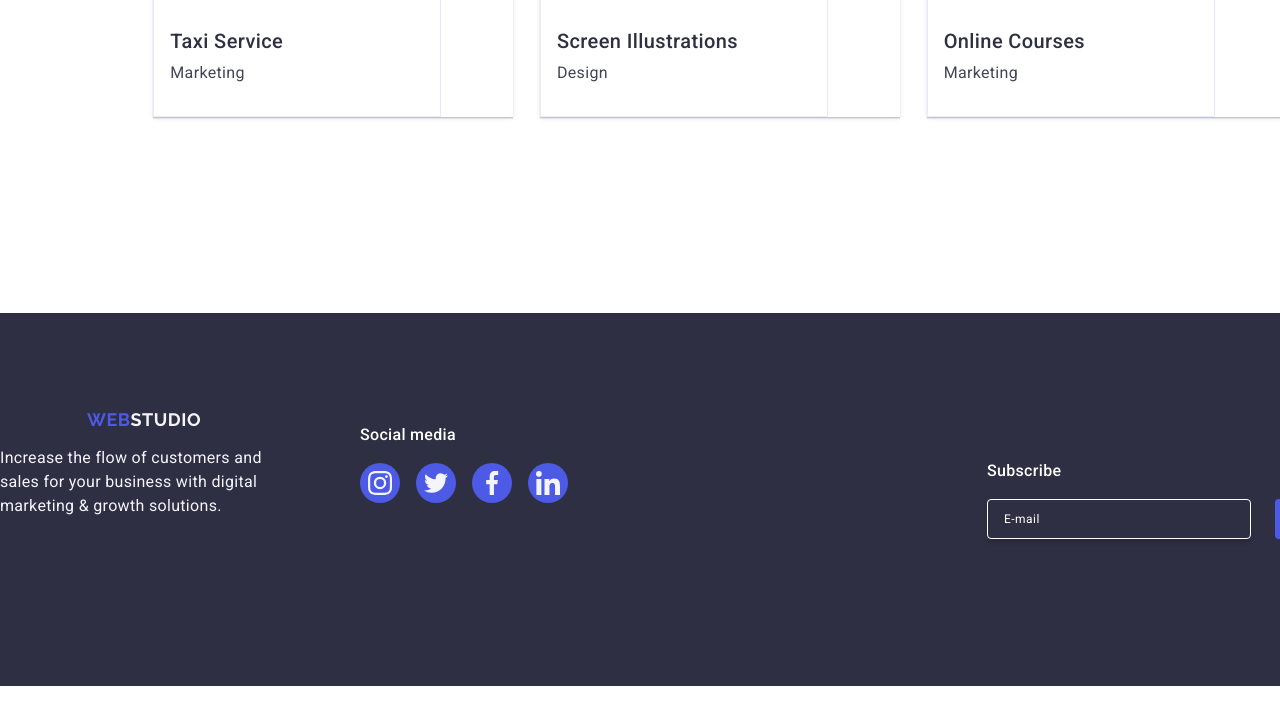
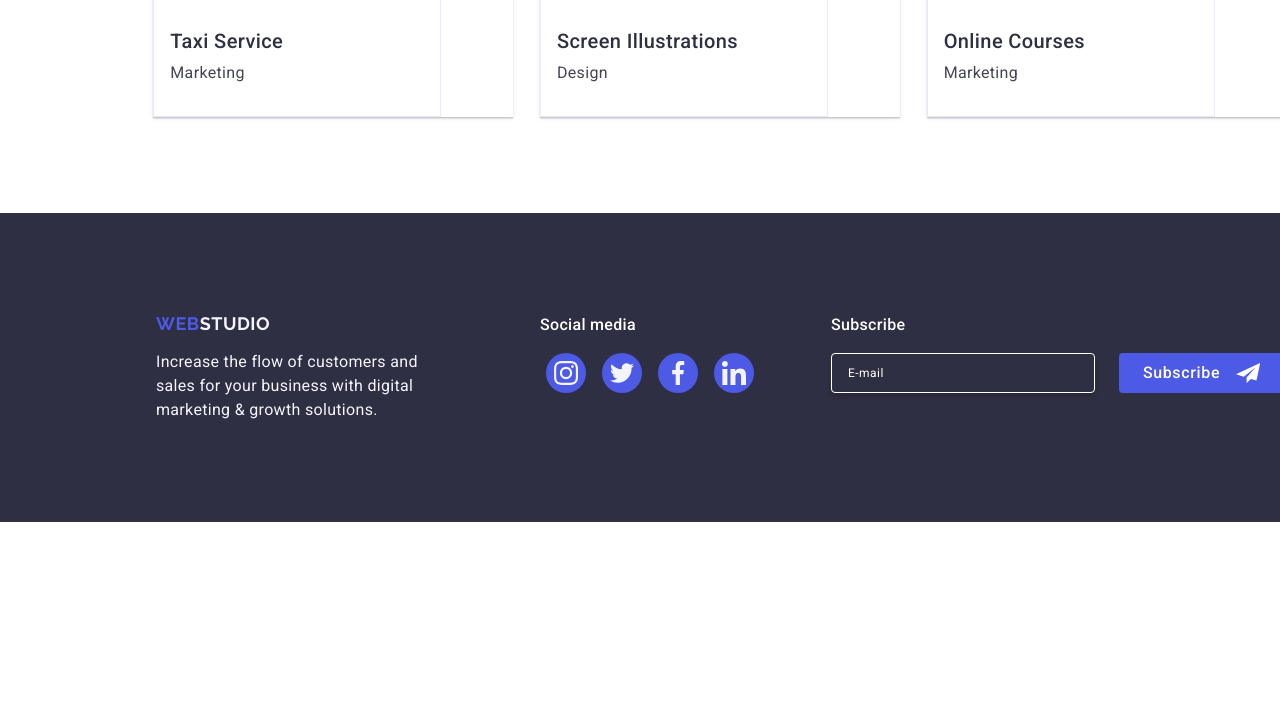
Before and after one commit to TatkaNora/goit-markup-hw-06, a plain HTML site: page index.html in a window 1280 px wide. Shown: the part 2888-3612 px from the top of the page. After the commit the page ends 3410 px from the top, so only its background shows below. Drawn offline with nearby package versions, Linux system fonts and the light colour scheme.

Commit message:
Commit 7

```diff
--- a/css/styles.css
+++ b/css/styles.css
@@ -1,6 +1,3 @@
-.hiden{
-    display: none;
-}
 
 /* #region Main*/
 
@@ -1233,10 +1230,12 @@ button {
 
         .footer-list {
             display: flex;
+            justify-content: center;
             gap: 16px;
             margin-top: 0;
-            margin-right: auto;
+            margin: 0 auto;
             margin-bottom: 72px;
+
         }
 
         .foter-list-item {
@@ -1350,33 +1349,151 @@ button {
         }
     /* #endregion */
 
-    @media screen and (min-width: 768px) {
+@media screen and (min-width: 768px) {
+    .footer{
+        background-color: #2e2f42;
+        max-width: 1157px;
+    }
+    .footer-div-global {
+        display: flex;
+        flex-direction: column;
+        align-items: center;
+        justify-content: center;
+        width: 100%;
+        max-width: 548px;
+        padding: 96px 32px;
+        margin: 0 auto;
+        gap: 72px;
+    }
+
+    .footer-tablet {
+        display: flex;
+        flex-direction: row;
+        justify-content: left;
+        align-items: flex-start;
+        column-gap: 24px;
+        width: 100%;
+    }
+
     .footer-container {
+        text-align: left;
+        max-width: 264px;
+    }
+
+    .footer-logo {
+        margin: 0 0 16px 0;
+    }
+
+    .footer-p {
+        margin: 0;
+        width: 264px;
+    }
+
+    .footer-social-media {
+        flex-direction: column;
+        align-items: flex-start;
+        justify-content: flex-start;
+        gap: 16px;
+    }
+
+    .footer-social-media-p {
+        margin: 0;
+    }
+
+    .footer-list {
+        display: flex;
+        gap: 16px;
+        justify-content: flex-start;
+        margin-bottom: 0;
+    }
+    .footer-subscribe-header{
+        width:100%;
+        text-align: left;
+    }
+    .footer-subscribe {
+        width: 100%;
+        display: flex;
+        flex-direction: column;
+        align-items: center;
+        text-align: center;
+    }
+
+    .footer-subscribe-form {
+        display: flex;
         flex-direction: row;
-        align-items: flex-start;
-        justify-content: space-between;
-        text-align: left;
-        max-width: 768px;
+        align-items: left;
+        justify-content: flex-start;
+        gap: 24px;
+    }
+
+
+    .footer-input {
+        width: 264px;
+    }
+
+    .footer-subscribe-button{
+        padding: 0;
+        margin: 0;
+    }
+}
+
+@media screen and (min-width: 1158px) {
+    .footer {
+        background-color: #2e2f42;
+        padding: 0;
+        min-width: 1440px;
         margin: 0 auto;
     }
 
     .footer-div-global {
+        max-width: 1158px;
+        display: flex;
+        flex-direction: row;
+        justify-content: space-between;
+        /* Розподіляє блоки рівномірно */
+        align-items: flex-start;
+        padding: 100px 15px;
+        margin: 0 auto;
+    }
+
+    .footer-tablet {
+        display: flex;
         flex-direction: row;
         justify-content: space-between;
         width: 100%;
+        column-gap: 120px;
+    }
+
+    .footer-container {
+        width: auto;
+        flex: 1;
+        /* Дозволяє рівномірний розподіл */
     }
 
     .footer-social-media {
+        flex: 1;
+        display: flex;
+        flex-direction: column;
         align-items: flex-start;
+        justify-content: flex-start;
     }
 
     .footer-subscribe {
+        display: flex;
+        flex-direction: column;
         align-items: flex-start;
+        justify-content: flex-start;
+        text-align: left;
+        margin: 0;
+        width: auto;
+        flex: 1;
     }
 
     .footer-subscribe-form {
+        display: flex;
         flex-direction: row;
         align-items: center;
+        justify-content: flex-start;
         gap: 24px;
     }
 
@@ -1385,40 +1502,4 @@ button {
     }
 }
 
-
-    @media screen and (min-width: 1158px) {
-    .footer {
-        padding: 100px 0;
-        max-width: 1440px;
-    }
-
-    .footer-container {
-        max-width: 1158px;
-    }
-
-    .footer-div-global {
-        min-width: 1440px;
-        justify-content: space-between;
-    }
-
-    .footer-social-media {
-        margin-right: auto;
-    }
-
-    .footer-subscribe {
-        align-items: flex-start;
-    }
-
-    .footer-subscribe-form {
-        flex-direction: row;
-        align-items: center;
-        gap: 24px;
-    }
-
-    .footer-input {
-        width: 264px;
-    }
-}
-
-
 /* #endregion */
--- a/index.html
+++ b/index.html
@@ -389,7 +389,7 @@
                                     media="(min-width: 1158px)">
                                 <source srcset="./images/ptab6.jpg 1x, ./images/ptab6@2x.jpg 2x"
                                     media="(min-width: 768px)">
-                                <source srcset="./images/pmob6jpg 1x, ./images/pmob6@2x.jpg 2x"
+                                <source srcset="./images/pmob6.jpg 1x, ./images/pmob6@2x.jpg 2x"
                                     media="(max-width: 767px)">
                                 <img src="./images/pdesc6.jpg" alt="Online Courses">
                             </picture>
@@ -412,6 +412,7 @@
     <!-- Footer Section -->
     <footer class="footer">
         <div class="footer-div-global">
+            <div class="footer-tablet">
                 <div class="footer-conteiner">
                     <a class="footer-logo" href="./index.html">Web<span class="footer-logo-style">Studio</span></a>
                     <p class="footer-p">
@@ -448,6 +449,7 @@
                         </li>
                     </ul>
 
+                </div>
             </div>
             <div class="footer-subscribe">
                 <p class="footer-subscribe-header">Subscribe</p>
```
Lines whose indentation alone changed are shown as unchanged.
